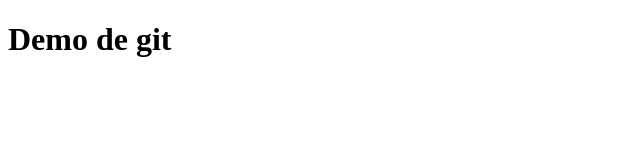
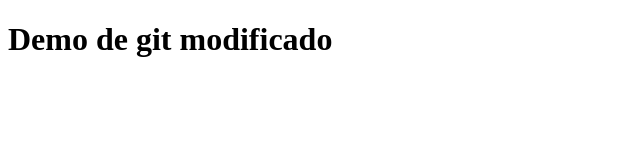
Before and after one commit to ManuelAlejandroRoldanCamacho/hellowgit, a plain HTML site: page index.html in a window 1280 px wide. Shown: the whole page, without its empty margins (0-640 px from the left). Drawn offline with Linux system fonts and the light colour scheme.

Commit message:
se modifico la etiqueta h1 del archivo index.html

```diff
--- a/index.html
+++ b/index.html
@@ -7,6 +7,6 @@
     <title>Demo Git</title>
 </head>
 <body>
-    <h1>Demo de git</h1>
+    <h1>Demo de git modificado</h1>
 </body>
 </html>
```
